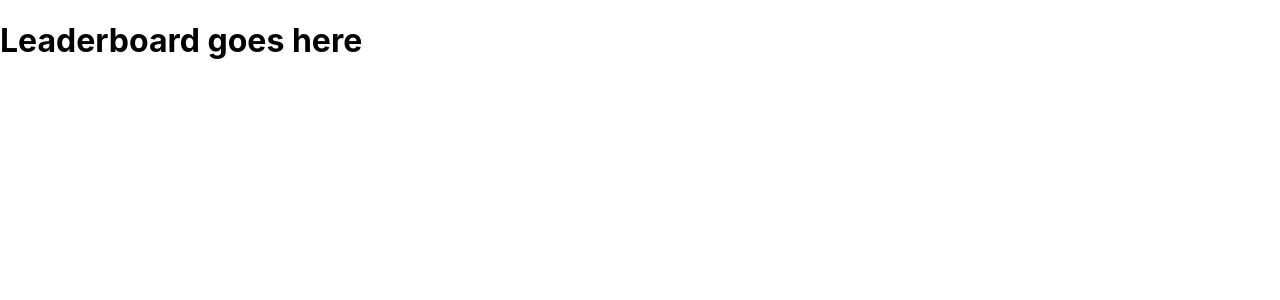
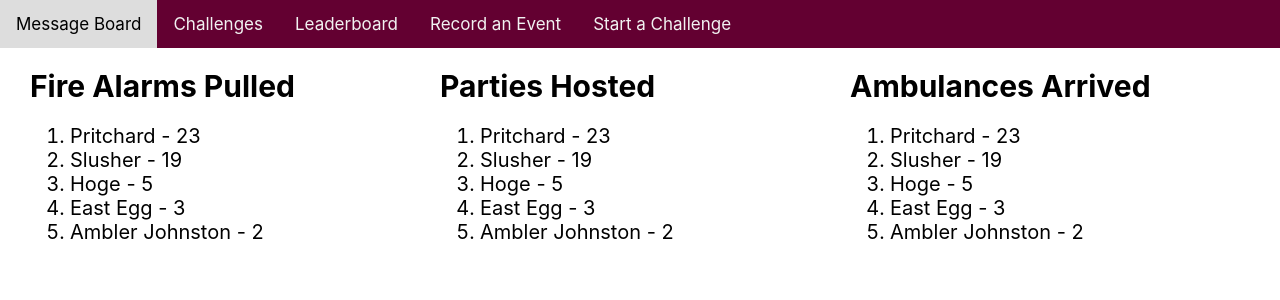
Before and after one commit to EthanWarco/VT-Hacks-11, a React (Create React App) app in the folder dorm-wars/: page / in a window 1280 px wide. Shown: the top 300 px of the page. Built offline with nearby package versions, Linux system fonts and the light colour scheme.

Commit message:
First page

```diff
--- a/dorm-wars/src/App.js
+++ b/dorm-wars/src/App.js
@@ -1,9 +1,10 @@
 import './App.css';
 import Leaderboard from './Leaderboard.js';
-
+import Navbar from './Navbar.js';
 function App() {
   return (
     <div className = "header">
+      <Navbar />
       <Leaderboard />
     </div>
   );
--- /dev/null
+++ b/dorm-wars/src/Category.css
@@ -0,0 +1,3 @@
+.listpoint {
+    font-size:20px;
+}
--- /dev/null
+++ b/dorm-wars/src/Category.js
@@ -0,0 +1,18 @@
+import './Category.css';
+
+function Category(props) {
+  return (
+    <div>
+      <h1>{props.title}</h1>
+      <ol className="listpoint">
+        <li>{props.info[0][0]} - {props.info[0][1]}</li>
+        <li>{props.info[1][0]} - {props.info[1][1]}</li>
+        <li>{props.info[2][0]} - {props.info[2][1]}</li>
+        <li>{props.info[3][0]} - {props.info[3][1]}</li>
+        <li>{props.info[4][0]} - {props.info[4][1]}</li>
+      </ol>
+    </div>
+  );
+}
+
+export default Category;
--- a/dorm-wars/src/Leaderboard.css
+++ b/dorm-wars/src/Leaderboard.css
@@ -1,7 +1,8 @@
 .Leaderboard {
-    text-align: center;
+    display: grid;
+    grid-template-columns: repeat(3, 1fr);
+    grid-gap: 10px;
+    margin-left: 30px;
+    margin-right: 30px;
+    font-size: 15px;
 }
-
-.Leaderboard {
-    color: black;
-}
--- a/dorm-wars/src/Leaderboard.js
+++ b/dorm-wars/src/Leaderboard.js
@@ -1,9 +1,27 @@
-import './Leaderboard.css';
+import Category from './Category.js';
+import './Leaderboard.css'
+
+function getMostFireAlarms() {
+    return [["Pritchard", 23], ["Slusher", 19], ["Hoge", 5], ["East Egg", 3], ["Ambler Johnston", 2]]
+}
+
+function getMostAmbulances() {
+    return [["Pritchard", 23], ["Slusher", 19], ["Hoge", 5], ["East Egg", 3], ["Ambler Johnston", 2]]
+}
+
+function getMostParties () {
+    return [["Pritchard", 23], ["Slusher", 19], ["Hoge", 5], ["East Egg", 3], ["Ambler Johnston", 2]]
+}
 
 function Leaderboard() {
+    const mostFireAlarms = getMostFireAlarms();
+    const mostAmbulances = getMostAmbulances();
+    const mostParties = getMostParties();
     return (
-        <div class = "header">
-            <h1>Leaderboard goes here</h1>
+        <div className="Leaderboard">
+            <Category title = "Fire Alarms Pulled" info = {mostFireAlarms} />
+            <Category title = "Parties Hosted" info = {mostParties} />
+            <Category title = "Ambulances Arrived" info = {mostAmbulances} />
         </div>
     );
 }
--- /dev/null
+++ b/dorm-wars/src/Navbar.css
@@ -0,0 +1,20 @@
+.topnav {
+    background-color: #630031;
+    overflow: hidden;
+  }
+
+  /* Style the links inside the navigation bar */
+  .topnav a {
+    float: left;
+    color: #f2f2f2;
+    text-align: center;
+    padding: 14px 16px;
+    text-decoration: none;
+    font-size: 17px;
+  }
+
+  /* Change the color of links on hover */
+  .topnav a:hover {
+    background-color: #ddd;
+    color: black;
+  }
--- /dev/null
+++ b/dorm-wars/src/Navbar.js
@@ -0,0 +1,15 @@
+import './Navbar.css';
+
+function Navbar() {
+    return (
+        <div className="topnav">
+            <a href="/messages.html">Message Board</a>
+            <a href="/challenges.html">Challenges</a>
+            <a href="/index.html">Leaderboard</a>
+            <a href="/add-event.html">Record an Event</a>
+            <a href="/add-challenge.html">Start a Challenge</a>
+        </div>
+    );
+  };
+
+  export default Navbar;
```
